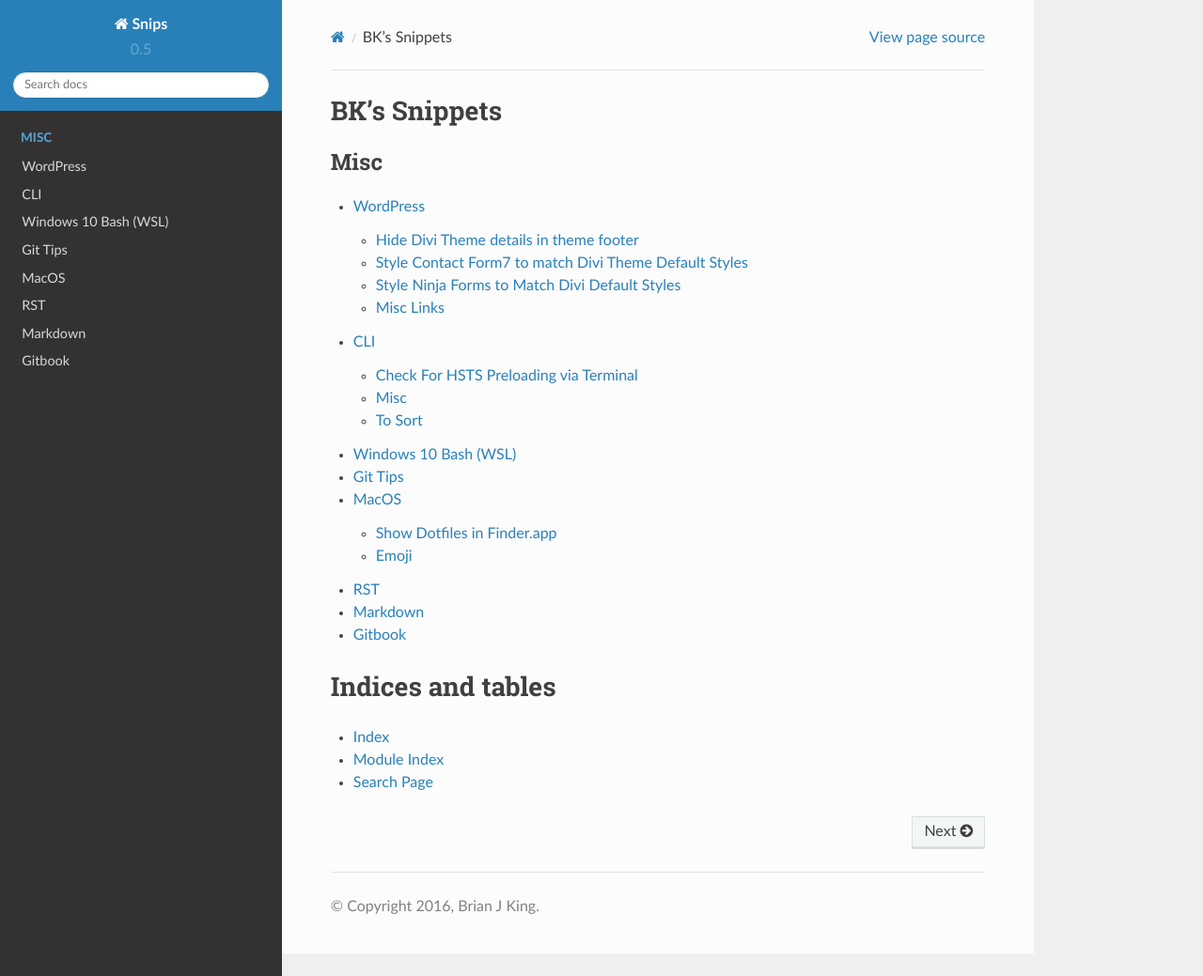
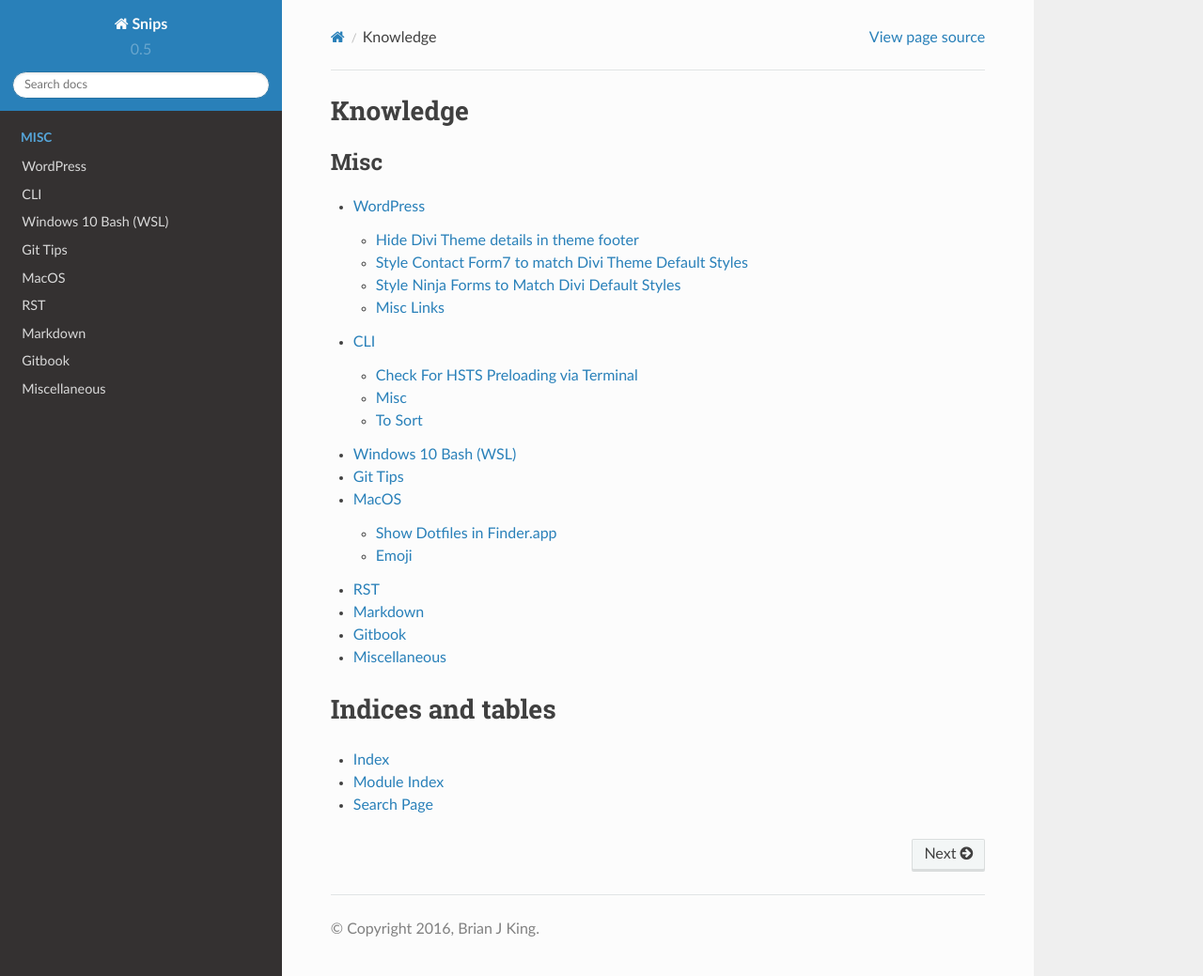
Before and after one commit to brianjking/knowledge, a Sphinx documentation site: the page built from source/index.rst, in a window 1280 px wide and 1039 px high. Shown: the whole window at 94% size. Built offline with Sphinx 7.4.7 and the Read the Docs theme 2.0.0, drawn with Linux system fonts in a browser that asks for light colours; formulas are drawn with MathJax 3.

Commit message:
Update index.rst

```diff
--- a/source/index.rst
+++ b/source/index.rst
@@ -1,4 +1,4 @@
-BK's Snippets
+Knowledge
 =================================
 
 
```
Also changed, not shown: other parts of source/index.rst (+1 -0 lines).
